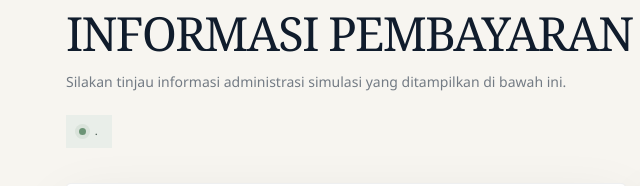
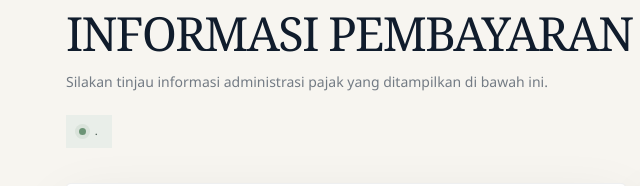
Before and after one commit to arisadisetyawanjawara-debug/quuenslandnn, a plain HTML site: page index (18).html in a window 1280 px wide. Shown: the part 207-393 px from the top of the page, 14-654 px from the left. Drawn offline with Linux system fonts and the light colour scheme.

Commit message:
Update index (18).html

```diff
--- a/index (18).html
+++ b/index (18).html
@@ -133,7 +133,7 @@
     <section>
       <div class="eyebrow">HALAMAN</div>
       <h1>INFORMASI PEMBAYARAN PAJAK</h1>
-      <p class="intro">Silakan tinjau informasi administrasi simulasi yang ditampilkan di bawah ini.</p>
+      <p class="intro">Silakan tinjau informasi administrasi pajak yang ditampilkan di bawah ini.</p>
       <div class="session"><span class="dot"></span>.</div>
     </section>
 
```
